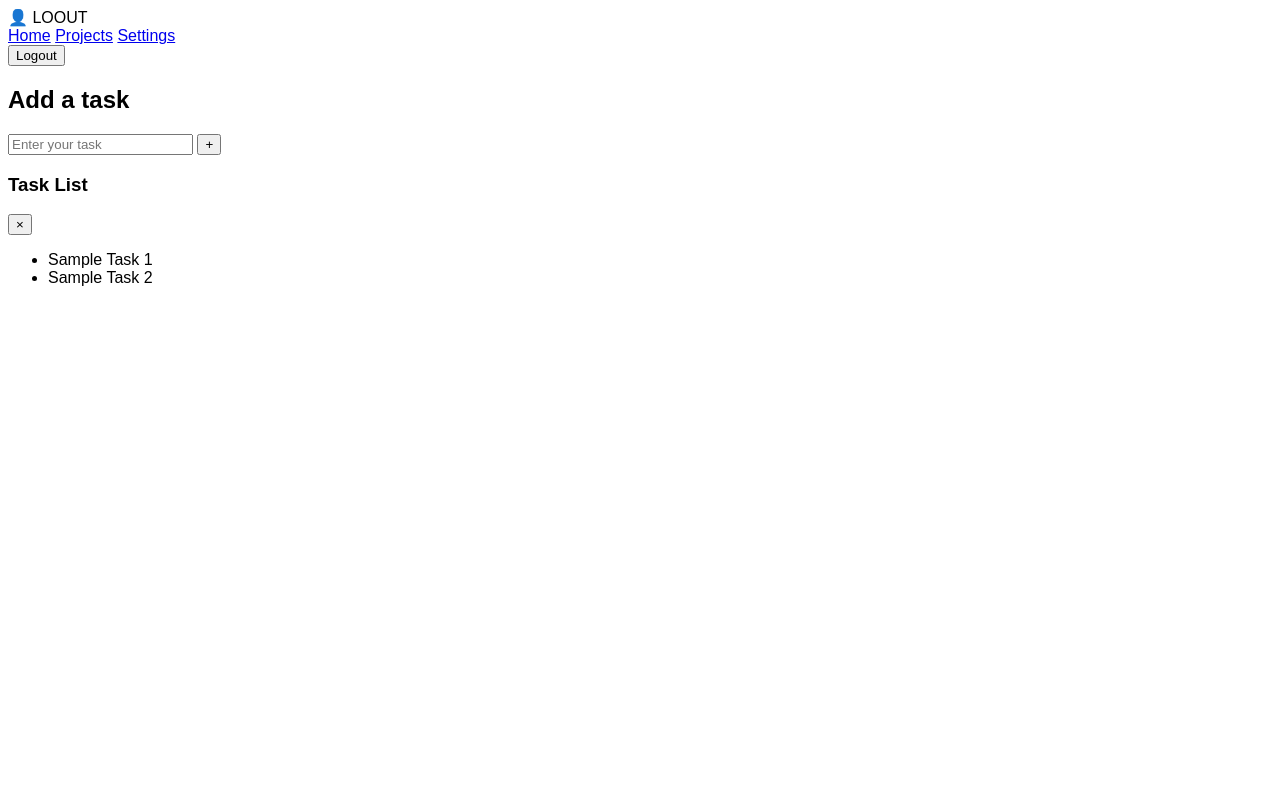
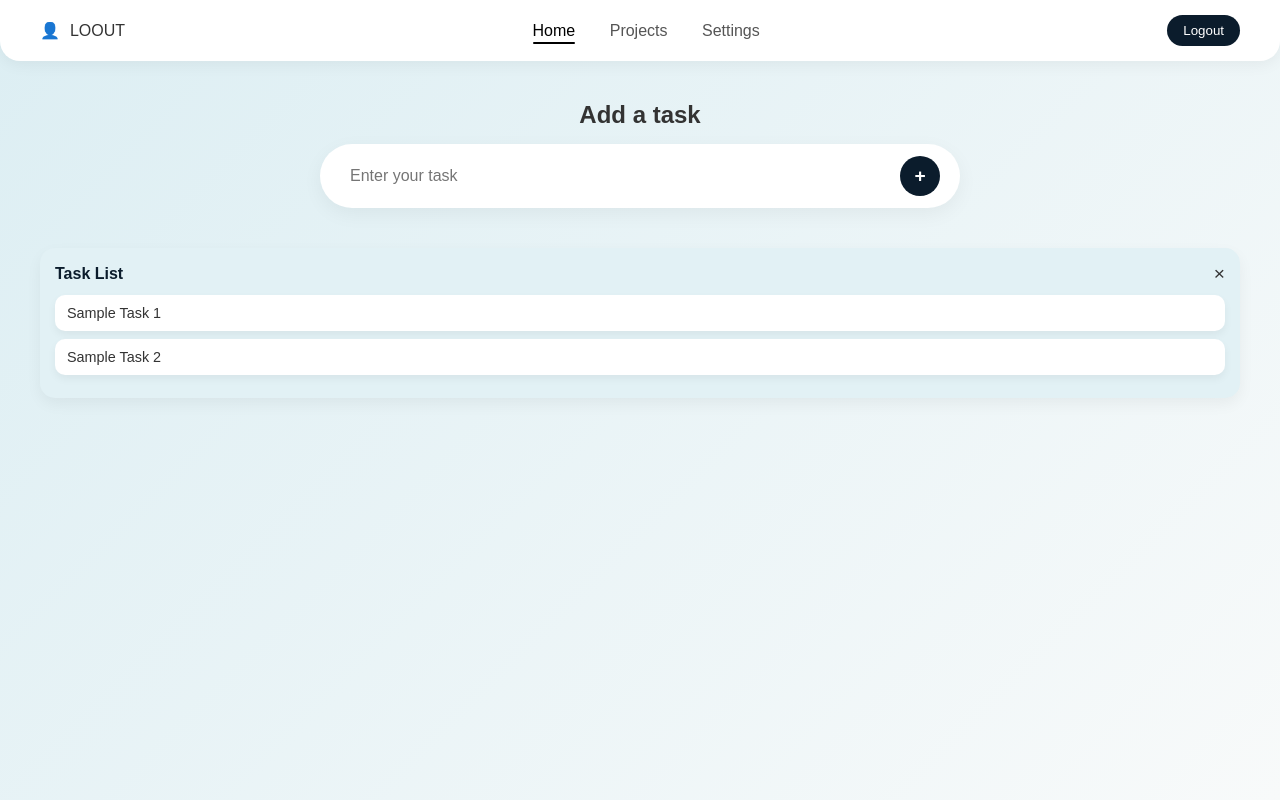
Before and after one commit to Yusuf-maxx/To-Do-list-web, a plain HTML site: page index.html in a window 1280 px wide. Drawn offline with Linux system fonts and the light colour scheme.

Commit message:
edit css

```diff
--- a/style.css
+++ b/style.css
@@ -1,4 +1,164 @@
-/* style.css */
+/* ---------- Global Styles ---------- */
+* {
+  margin: 0;
+  padding: 0;
+  box-sizing: border-box;
+}
+
 body {
-  font-family: sans-serif;
+  font-family: "Poppins", sans-serif;
+  background: linear-gradient(135deg, #dceef3, #f8fafa);
+  color: #333;
+  min-height: 100vh;
 }
+
+/* ---------- Navbar ---------- */
+.navbar {
+  display: flex;
+  justify-content: space-between;
+  align-items: center;
+  padding: 15px 40px;
+  background: #fff;
+  border-radius: 0 0 20px 20px;
+  box-shadow: 0px 4px 15px rgba(0,0,0,0.05);
+}
+
+.nav-left {
+  display: flex;
+  align-items: center;
+  gap: 10px;
+  font-weight: 500;
+}
+
+.nav-center a {
+  margin: 0 15px;
+  text-decoration: none;
+  color: #555;
+  font-weight: 500;
+  position: relative;
+}
+
+.nav-center a.active {
+  color: #000;
+}
+
+.nav-center a.active::after {
+  content: "";
+  position: absolute;
+  bottom: -5px;
+  left: 0;
+  width: 100%;
+  height: 2px;
+  background: #000;
+  border-radius: 10px;
+}
+
+.logout-btn {
+  background: #0b1c2c;
+  color: white;
+  border: none;
+  padding: 8px 16px;
+  border-radius: 20px;
+  cursor: pointer;
+  font-weight: 500;
+}
+
+.logout-btn:hover {
+  background: #142b44;
+}
+
+/* ---------- Task Input Section ---------- */
+.task-input-section {
+  text-align: center;
+  margin: 40px 0;
+}
+
+.task-input-section h2 {
+  font-size: 1.5rem;
+  margin-bottom: 15px;
+}
+
+.task-input-wrapper {
+  display: flex;
+  justify-content: center;
+  align-items: center;
+  gap: 10px;
+  background: #fff;
+  padding: 12px 20px;
+  border-radius: 40px;
+  box-shadow: 0px 6px 20px rgba(0,0,0,0.05);
+  width: 50%;
+  margin: auto;
+}
+
+.task-input-wrapper input {
+  flex: 1;
+  border: none;
+  outline: none;
+  font-size: 1rem;
+  padding: 8px 10px;
+}
+
+.task-input-wrapper button {
+  background: #0b1c2c;
+  color: white;
+  font-size: 1.2rem;
+  font-weight: bold;
+  border: none;
+  border-radius: 50%;
+  width: 40px;
+  height: 40px;
+  cursor: pointer;
+}
+
+.task-input-wrapper button:hover {
+  background: #142b44;
+}
+
+/* ---------- Task List Section ---------- */
+.task-list-section {
+  display: grid;
+  grid-template-columns: repeat(auto-fit, minmax(280px, 1fr));
+  gap: 20px;
+  padding: 0 40px 40px;
+}
+
+.task-card {
+  background: #e2f1f5;
+  border-radius: 15px;
+  padding: 15px;
+  box-shadow: 0px 6px 15px rgba(0,0,0,0.05);
+}
+
+.task-card-header {
+  display: flex;
+  justify-content: space-between;
+  align-items: center;
+  margin-bottom: 10px;
+}
+
+.task-card-header h3 {
+  font-size: 1rem;
+  color: #0b1c2c;
+}
+
+.close-btn {
+  background: none;
+  border: none;
+  font-size: 1.2rem;
+  cursor: pointer;
+  color: #333;
+}
+
+.task-items {
+  list-style: none;
+}
+
+.task-items li {
+  background: white;
+  margin: 8px 0;
+  padding: 10px 12px;
+  border-radius: 10px;
+  font-size: 0.9rem;
+  box-shadow: 0px 4px 8px rgba(0,0,0,0.05);
+}
```
